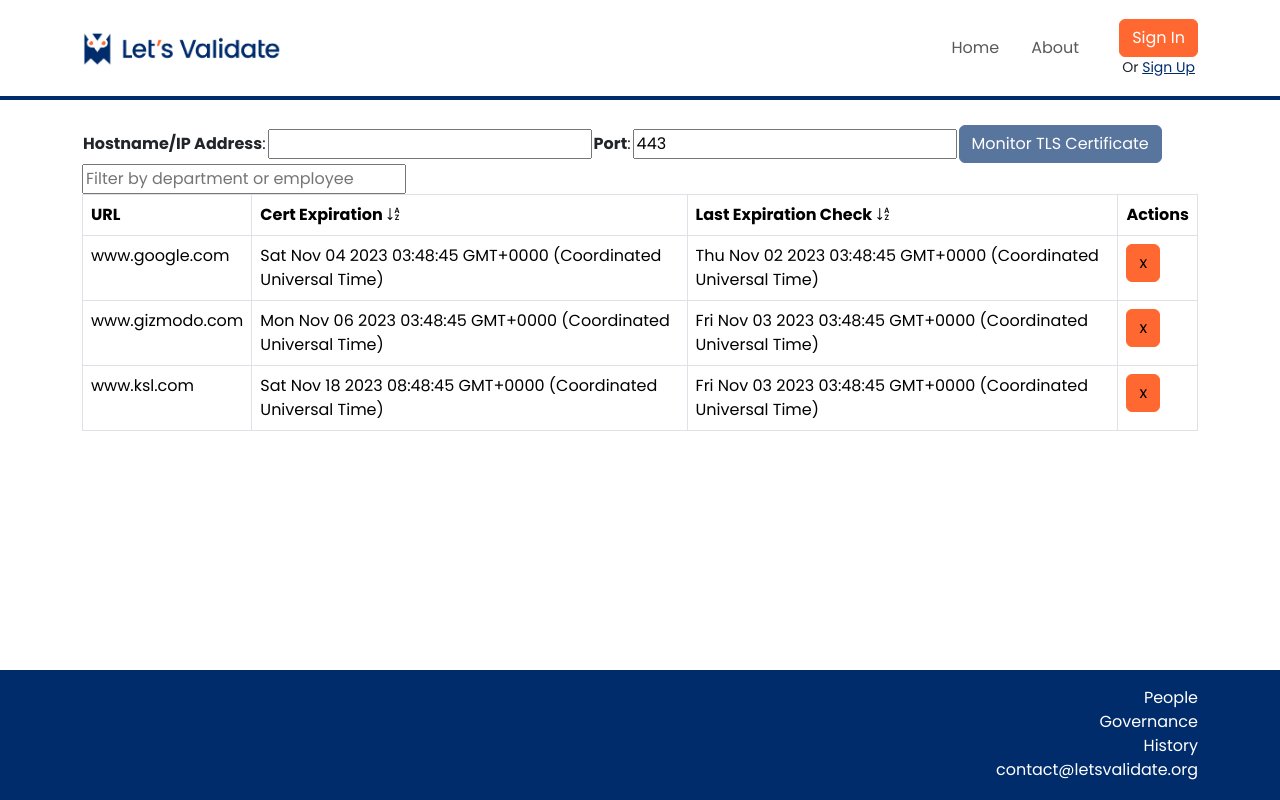
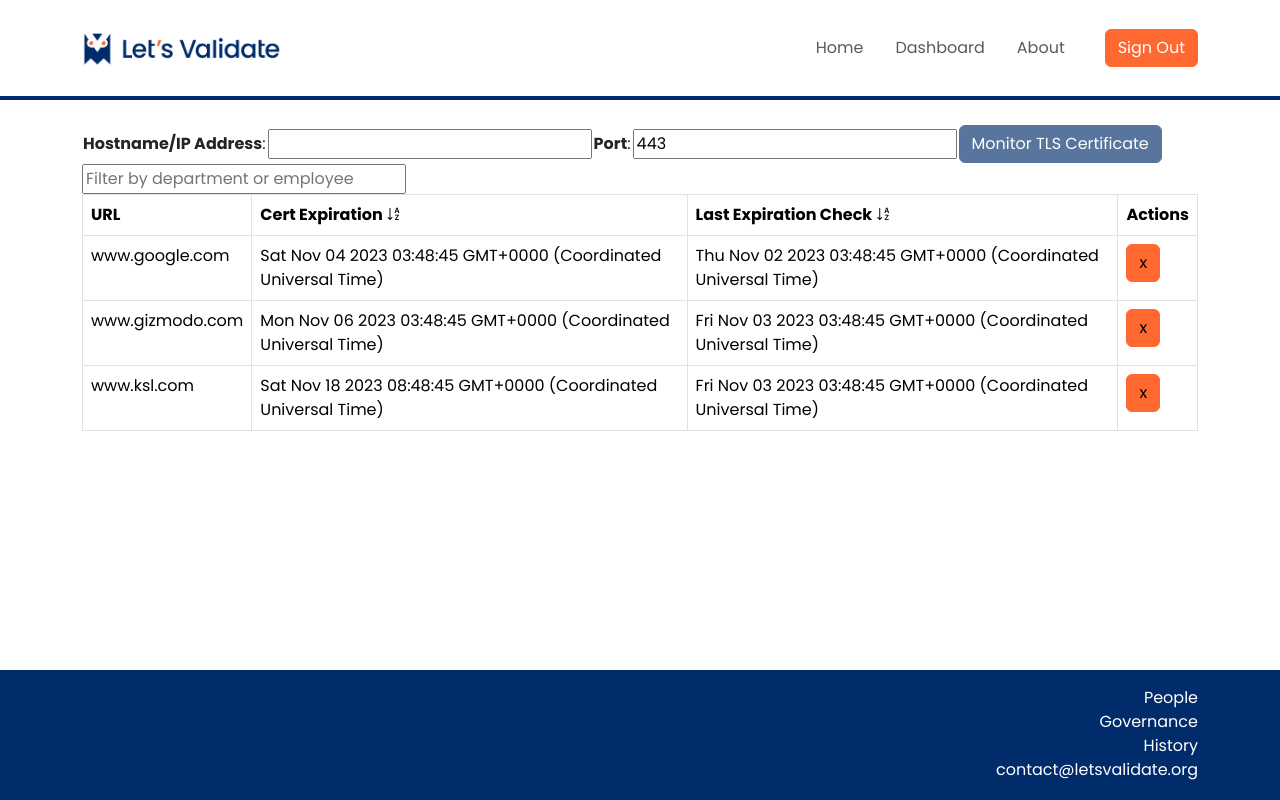
Before and after one commit to LetsValidateOrg/letsvalidate-ui, a Vue app: page /dashboard in a window 1280 px wide. Built offline with nearby package versions, Linux system fonts and the light colour scheme.

Commit message:
updated linter

```diff
--- a/package.json
+++ b/package.json
@@ -17,6 +17,7 @@
     "@popperjs/core": "^2.11.8",
     "bootstrap": "^5.3.2",
     "bootstrap-icons": "^1.11.1",
+    "eslint-import-resolver-typescript": "^3.6.1",
     "vue": "^3.3.4",
     "vue-router": "^4.2.4"
   },
--- a/src/components/filterable_table/FilterableTable.vue
+++ b/src/components/filterable_table/FilterableTable.vue
@@ -58,11 +58,11 @@
 </template>
 
 <script lang="ts">
-import { MonitorService } from '../../services/MonitorService'
+import { MonitorService } from '@/services/MonitorService'
 import type {
   MonitoredCertificateResponse,
   MonitoredCertificate
-} from '../../models/MonitoredCertificates'
+} from '@/models/MonitoredCertificates'
 
 export default {
   data() {
--- a/src/components/layout/NavBar.vue
+++ b/src/components/layout/NavBar.vue
@@ -1,10 +1,9 @@
 <script setup lang="ts">
 import { RouterLink } from 'vue-router'
-// This no worky
-import { LoginButton } from '../../components/login_button/LoginButton.vue'
 import { AuthService } from '@/services/AuthService'
+import LoginButton from '@/components/login_button/LoginButton.vue'
 
-const loggedIn = AuthService.authStatusLoggedIn()
+const loggedIn = AuthService.authStatusLoggedIn() !== null
 </script>
 
 <template>
@@ -26,16 +25,7 @@
             <RouterLink class="nav-link" to="/about">About</RouterLink>
           </li>
         </ul>
-        <!-- Should be in a component but was giving me issues -->
-        <div v-if="loggedIn" class="ms-4">
-            <button class="btn my-2 btn-primary" type="submit">Sign Out</button>
-        </div>
-        <div v-else class="ms-4 small text-center">
-            <button class="btn my-0 btn-primary" type="submit">Sign In</button>
-            <br>
-            <span>Or </span><RouterLink to="/sign_up">Sign Up</RouterLink>
-        </div>
-        <!-- End Component -->
+        <LoginButton loggedIn/>
       </div>
     </div>
   </nav>
--- a/src/components/login_button/LoginButton.vue
+++ b/src/components/login_button/LoginButton.vue
@@ -1,12 +1,18 @@
-<script lang="ts">
-
-</script>
-
 <template>
-    <div v-if="loggedIn">
-        <button class="btn my-2 btn-primary" type="submit">Button</button>
+    <div v-if="loggedIn" class="ms-4">
+        <button class="btn my-2 btn-primary" type="submit">Sign Out</button>
     </div>
-    <div v-else>
-
+    <div v-else class="ms-4 small text-center">
+        <button class="btn my-0 btn-primary" type="submit">Sign In</button>
+        <br>
+        <span>Or </span><RouterLink to="/sign_up">Sign Up</RouterLink>
     </div>
 </template>
+
+<script lang="ts">
+    export default {
+        props: {
+            loggedIn: Boolean
+        }
+    }
+</script>
```
Also changed, not shown: .eslintrc.js (added), 1 other file (tests, documents, lock files or other folders).
